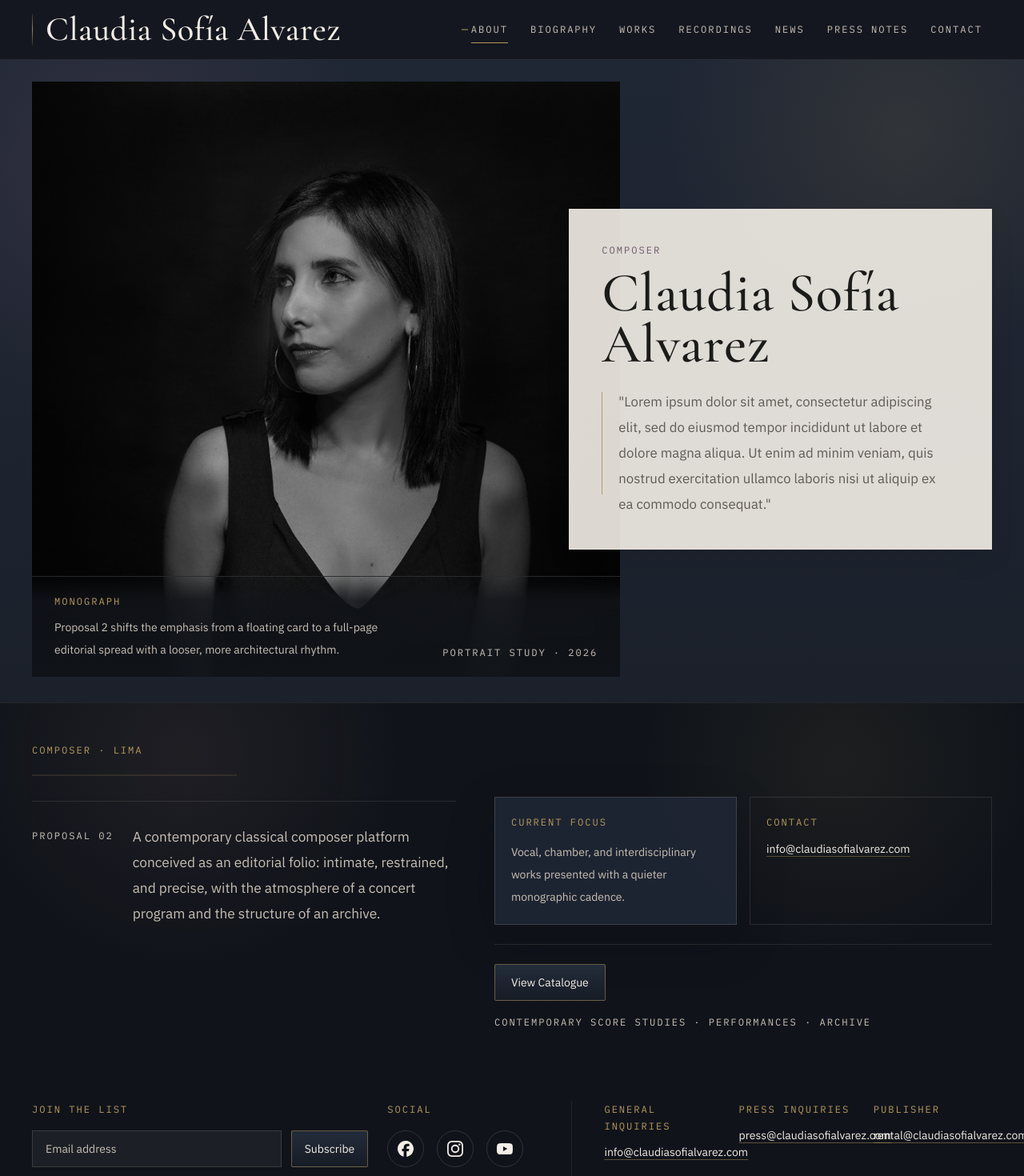
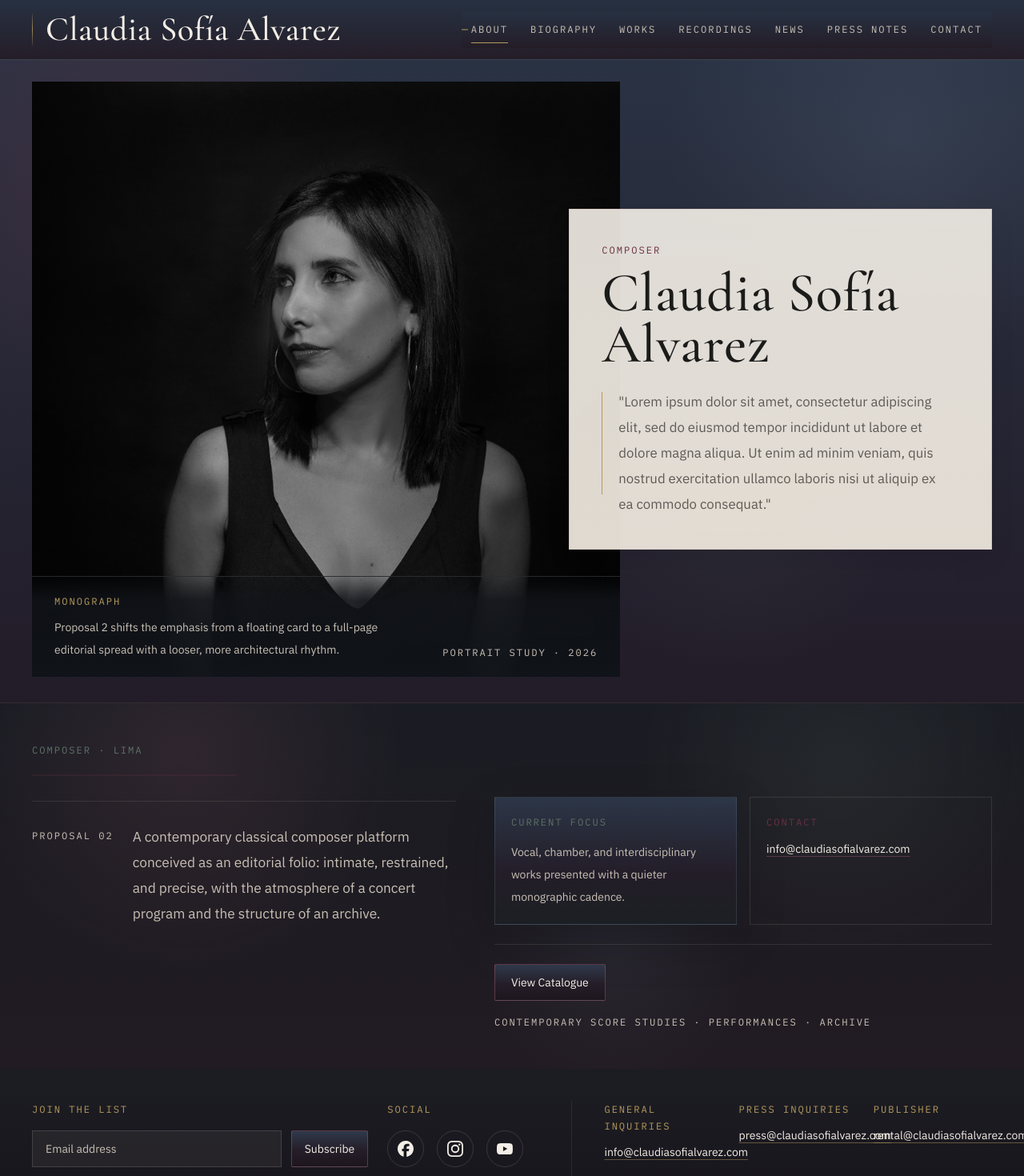
Before and after one commit to yepsan95/claudia-sofia-alvarez-portfolio, a Vue app: page /#/ in a window 1280 px wide. Shown: the top 1470 px of the page at 80% size. Built offline with nearby package versions, Linux system fonts and the light colour scheme.

Commit message:
feat: add changes in color schema [68]

```diff
--- a/src/components/BaseFilter.vue
+++ b/src/components/BaseFilter.vue
@@ -5,7 +5,7 @@
       :key="option.id"
       type="button"
       :aria-pressed="isSelected(option.id)"
-      class="section-label rounded-full border px-4 py-2 transition-all duration-300 focus:outline-none focus:ring-2 focus:ring-[rgba(181,154,92,0.38)] focus:ring-offset-2 focus:ring-offset-[var(--color-paper)]"
+      class="section-label rounded-full border px-4 py-2 transition-all duration-300 focus:outline-none focus:ring-2 focus:ring-[rgba(106,48,64,0.32)] focus:ring-offset-2 focus:ring-offset-[var(--color-paper)]"
       :class="getPillClasses(option.id)"
       @click="toggleOption(option.id)"
     >
@@ -58,6 +58,6 @@ const toggleOption = (optionId: string) => {
 
 const getPillClasses = (optionId: string) =>
   isSelected(optionId)
-    ? "border-[rgba(110,89,109,0.72)] bg-[var(--color-plum)] text-[var(--text-primary-dark)] shadow-[0_10px_25px_rgba(110,89,109,0.16)]"
-    : "border-[var(--border-soft)] bg-[rgba(244,240,232,0.78)] text-[var(--text-secondary-light)] hover:border-[rgba(181,154,92,0.58)] hover:text-[var(--text-primary-light)]";
+    ? "border-[rgba(106,48,64,0.8)] bg-[var(--color-wine)] text-[var(--text-primary-dark)] shadow-[0_10px_25px_rgba(106,48,64,0.22)]"
+    : "border-[var(--border-soft)] bg-[rgba(244,240,232,0.78)] text-[var(--text-secondary-light)] hover:border-[rgba(109,127,149,0.52)] hover:bg-[rgba(232,225,212,0.9)] hover:text-[var(--text-primary-light)]";
 </script>
--- a/src/components/BaseNavBar.vue
+++ b/src/components/BaseNavBar.vue
@@ -1,6 +1,6 @@
 <template>
   <nav
-    class="fixed left-0 top-0 z-50 w-full border-b border-[rgba(201,192,181,0.12)] bg-[rgba(20,23,30,0.9)] text-[var(--text-primary-dark)] backdrop-blur-xl"
+    class="fixed left-0 top-0 z-50 w-full border-b border-[rgba(201,192,181,0.12)] bg-[linear-gradient(180deg,rgba(39,49,66,0.95),rgba(36,29,39,0.95))] text-[var(--text-primary-dark)] backdrop-blur-xl"
   >
     <div
       class="mx-auto flex min-h-16 w-full max-w-[96rem] items-center justify-between gap-4 px-4 py-3 md:min-h-[74px] md:px-6 xl:px-10"
@@ -19,7 +19,7 @@
       </div>
       <button
         type="button"
-        class="section-label inline-flex items-center rounded-sm border border-[rgba(201,192,181,0.22)] px-3 py-2 text-[var(--text-primary-dark)] transition-colors duration-300 hover:border-[rgba(181,154,92,0.72)] hover:text-[var(--color-gold)] focus:outline-none focus:ring-2 focus:ring-[rgba(181,154,92,0.35)] lg:hidden"
+        class="section-label inline-flex items-center rounded-sm border border-[rgba(201,192,181,0.22)] px-3 py-2 text-[var(--text-primary-dark)] transition-colors duration-300 hover:border-[rgba(106,48,64,0.72)] hover:text-[var(--color-gold)] focus:outline-none focus:ring-2 focus:ring-[rgba(106,48,64,0.32)] lg:hidden"
         :aria-expanded="isMenuOpen"
         aria-controls="site-nav-links"
         @click="toggleMenu"
@@ -28,7 +28,7 @@
       </button>
       <div
         id="site-nav-links"
-        class="absolute left-0 top-full w-full border-t border-[rgba(201,192,181,0.12)] bg-[rgba(20,23,30,0.97)] px-4 py-4 lg:static lg:w-auto lg:border-t-0 lg:bg-transparent lg:p-0"
+        class="absolute left-0 top-full w-full border-t border-[rgba(201,192,181,0.12)] bg-[linear-gradient(180deg,rgba(39,49,66,0.98),rgba(36,29,39,0.98))] px-4 py-4 lg:static lg:w-auto lg:border-t-0 lg:bg-transparent lg:p-0"
         :class="isMenuOpen ? 'block' : 'hidden lg:block'"
       >
         <div
--- a/src/components/BaseSidebar.vue
+++ b/src/components/BaseSidebar.vue
@@ -1,7 +1,7 @@
 <template>
   <aside
     id="timeline-sidebar"
-    class="fixed left-0 z-20 h-[calc(100vh-4rem)] w-[min(18.5rem,85vw)] overflow-y-auto border-r border-[rgba(201,192,181,0.08)] bg-[linear-gradient(180deg,#202735_0%,#171c24_100%)] text-[var(--text-primary-dark)] transition-transform duration-300 md:top-[74px] md:h-[calc(100vh-74px)] lg:w-[17rem]"
+    class="fixed left-0 z-20 h-[calc(100vh-4rem)] w-[min(18.5rem,85vw)] overflow-y-auto border-r border-[rgba(201,192,181,0.08)] bg-[linear-gradient(180deg,#2a3446_0%,#231d29_72%,#18181d_100%)] text-[var(--text-primary-dark)] transition-transform duration-300 md:top-[74px] md:h-[calc(100vh-74px)] lg:w-[17rem]"
     :class="sidebarStateClass"
   >
     <div class="border-b border-[rgba(201,192,181,0.1)] px-5 py-6">
@@ -23,7 +23,7 @@
         @click="handleOptionClick(option.id)"
       >
         <span
-          class="h-px w-4 bg-[rgba(201,192,181,0.18)] transition-all duration-300 group-hover:w-8 group-hover:bg-[var(--color-gold)]"
+          class="h-px w-4 bg-[rgba(201,192,181,0.18)] transition-all duration-300 group-hover:w-8 group-hover:bg-[var(--color-wine)]"
         />
         <span class="group-hover:text-[var(--color-gold)]">{{
           option.label
--- a/src/components/BaseTimeline.vue
+++ b/src/components/BaseTimeline.vue
@@ -32,7 +32,7 @@
           class="grid gap-8 border-b border-[rgba(94,90,85,0.14)] pb-10 lg:grid-cols-[minmax(0,1.15fr)_minmax(18rem,0.65fr)]"
         >
           <div>
-            <p class="section-label text-[var(--color-plum)]">
+            <p class="section-label text-[var(--color-wine)]">
               Catalogue of Works
             </p>
             <p
--- a/src/input.css
+++ b/src/input.css
@@ -11,18 +11,22 @@
     --font-sans: "IBM Plex Sans", "Helvetica Neue", Arial, sans-serif;
     --font-mono: "IBM Plex Mono", "Courier New", monospace;
 
-    --color-ink: #16181d;
-    --color-midnight: #202735;
-    --color-graphite: #2d3442;
+    --color-ink: #17161b;
+    --color-midnight: #273142;
+    --color-graphite: #394459;
 
     --color-paper: #f4f0e8;
     --color-parchment: #e8e1d4;
     --color-mist: #d8d1c6;
 
     --color-gold: #b59a5c;
-    --color-plum: #6e596d;
-    --color-rose-clay: #a67c7a;
-    --color-sage-smoke: #7e8a7a;
+    --color-wine: #6a3040;
+    --color-bordeaux: #8a5362;
+    --color-plum: #7a6678;
+    --color-rose-clay: #b28682;
+    --color-cypress: #5d7266;
+    --color-sage-smoke: #889183;
+    --color-slate-blue: #6d7f95;
 
     --text-primary-dark: #f3eee6;
     --text-secondary-dark: #c9c0b5;
@@ -36,7 +40,8 @@
     --shadow-soft: 0 12px 30px rgba(14, 16, 20, 0.08);
     --shadow-deep: 0 20px 60px rgba(10, 12, 16, 0.22);
 
-    --bg-dark-surface: linear-gradient(180deg, #202735 0%, #181c24 100%);
+    --bg-dark-surface:
+      linear-gradient(180deg, #2a3446 0%, #231d29 54%, #17171d 100%);
     --bg-paper-surface: linear-gradient(180deg, #f4f0e8 0%, #efe8dc 100%);
 
     --ease-standard: cubic-bezier(0.22, 1, 0.36, 1);
@@ -55,8 +60,10 @@
     margin: 0;
     min-width: 320px;
     background:
-      radial-gradient(circle at top left, rgba(110, 89, 109, 0.18), transparent 28%),
-      linear-gradient(180deg, #14161b 0%, #171a20 100%);
+      radial-gradient(circle at 14% 10%, rgba(106, 48, 64, 0.28), transparent 30%),
+      radial-gradient(circle at 84% 14%, rgba(109, 127, 149, 0.16), transparent 26%),
+      radial-gradient(circle at 64% 74%, rgba(93, 114, 102, 0.1), transparent 22%),
+      linear-gradient(180deg, #18171c 0%, #17181d 100%);
     color: var(--text-primary-dark);
     font-family: var(--font-sans);
     line-height: 1.75;
@@ -69,7 +76,7 @@
   }
 
   ::selection {
-    background: rgba(181, 154, 92, 0.35);
+    background: rgba(106, 48, 64, 0.35);
     color: var(--text-primary-dark);
   }
 
@@ -113,14 +120,23 @@
   }
 
   .panel-paper {
-    background: rgba(244, 240, 232, 0.9);
-    border: 1px solid rgba(232, 225, 212, 0.68);
+    background: linear-gradient(
+      180deg,
+      rgba(244, 240, 232, 0.9) 0%,
+      rgba(238, 231, 221, 0.94) 100%
+    );
+    border: 1px solid rgba(178, 134, 130, 0.22);
     box-shadow: var(--shadow-soft);
   }
 
   .panel-ink {
-    background: rgba(32, 39, 53, 0.86);
-    border: 1px solid rgba(201, 192, 181, 0.18);
+    background: linear-gradient(
+      180deg,
+      rgba(46, 56, 74, 0.92) 0%,
+      rgba(35, 29, 41, 0.94) 60%,
+      rgba(27, 31, 35, 0.94) 100%
+    );
+    border: 1px solid rgba(109, 127, 149, 0.26);
     box-shadow: var(--shadow-deep);
   }
 
@@ -132,7 +148,7 @@
     content: "";
     position: absolute;
     inset: 50% 0 auto;
-    border-top: 1px solid rgba(181, 154, 92, 0.3);
+    border-top: 1px solid rgba(106, 48, 64, 0.42);
     transform: translateY(-50%);
   }
 
@@ -144,8 +160,13 @@
   }
 
   .button-primary {
-    border: 1px solid rgba(181, 154, 92, 0.5);
-    background: linear-gradient(180deg, #232c3a 0%, #171c25 100%);
+    border: 1px solid rgba(138, 83, 98, 0.58);
+    background: linear-gradient(
+      180deg,
+      rgba(47, 57, 75, 1) 0%,
+      rgba(37, 29, 40, 1) 55%,
+      rgba(29, 22, 30, 1) 100%
+    );
     color: var(--text-primary-dark);
     transition:
       color var(--dur-med) var(--ease-standard),
@@ -157,6 +178,11 @@
 
   .button-primary:hover {
     border-color: rgba(181, 154, 92, 0.88);
+    background: linear-gradient(
+      180deg,
+      rgba(58, 67, 87, 1) 0%,
+      rgba(53, 34, 44, 1) 100%
+    );
     transform: translateY(-1px);
     box-shadow: 0 10px 20px rgba(22, 24, 29, 0.16);
   }
@@ -173,7 +199,8 @@
   }
 
   .button-secondary:hover {
-    border-color: rgba(181, 154, 92, 0.7);
+    border-color: rgba(106, 48, 64, 0.62);
+    background: rgba(244, 240, 232, 0.9);
     transform: translateY(-1px);
   }
 }
--- a/src/views/HomeView.vue
+++ b/src/views/HomeView.vue
@@ -2,7 +2,7 @@
   <div class="surface-ink min-h-screen pt-16 md:pt-[70px]">
     <section class="relative overflow-hidden">
       <div
-        class="pointer-events-none absolute inset-0 bg-[radial-gradient(circle_at_12%_18%,rgba(110,89,109,0.24),transparent_24%),radial-gradient(circle_at_88%_12%,rgba(181,154,92,0.12),transparent_22%)]"
+        class="pointer-events-none absolute inset-0 bg-[radial-gradient(circle_at_12%_18%,rgba(106,48,64,0.32),transparent_24%),radial-gradient(circle_at_88%_12%,rgba(109,127,149,0.18),transparent_22%),radial-gradient(circle_at_72%_72%,rgba(93,114,102,0.1),transparent_18%)]"
       />
       <div
         class="mx-auto grid min-h-[calc(100vh-70px)] max-w-[96rem] items-center gap-8 px-4 py-8 sm:px-6 lg:grid-cols-[minmax(0,1.2fr)_minmax(19rem,0.68fr)] lg:px-10 xl:gap-12"
@@ -40,7 +40,7 @@
         </div>
         <div class="relative z-10 self-center lg:-ml-20 xl:-ml-28">
           <div class="panel-paper px-6 py-8 sm:px-8 sm:py-10 lg:px-10">
-            <p class="section-label text-[var(--color-plum)]">Composer</p>
+            <p class="section-label text-[var(--color-wine)]">Composer</p>
             <h1
               class="mt-3 max-w-[14ch] font-display text-[2.6rem] leading-[0.92] text-[var(--text-primary-light)] sm:text-[3.3rem] lg:text-[4.3rem]"
             >
@@ -62,17 +62,17 @@
       </div>
     </section>
     <section
-      class="relative overflow-hidden border-t border-[rgba(201,192,181,0.1)] bg-[rgba(16,19,25,0.92)]"
+      class="relative overflow-hidden border-t border-[rgba(201,192,181,0.1)] bg-[linear-gradient(180deg,rgba(26,28,34,0.96),rgba(34,27,35,0.96))]"
     >
       <div
-        class="pointer-events-none absolute inset-0 bg-[radial-gradient(circle_at_18%_14%,rgba(166,124,122,0.1),transparent_24%),radial-gradient(circle_at_82%_16%,rgba(181,154,92,0.08),transparent_22%)]"
+        class="pointer-events-none absolute inset-0 bg-[radial-gradient(circle_at_18%_14%,rgba(138,83,98,0.18),transparent_24%),radial-gradient(circle_at_82%_16%,rgba(93,114,102,0.14),transparent_22%),radial-gradient(circle_at_60%_70%,rgba(109,127,149,0.1),transparent_20%)]"
       />
       <div class="relative mx-auto max-w-[96rem] px-4 py-12 sm:px-6 lg:px-10">
         <div
           class="grid gap-10 lg:grid-cols-[minmax(0,0.92fr)_minmax(0,1.08fr)] lg:gap-12"
         >
           <div>
-            <p class="section-label text-[var(--color-gold)]">
+            <p class="section-label text-[var(--color-cypress)]">
               Composer · Lima
             </p>
             <div class="mt-5 score-rule w-full max-w-[16rem]">
@@ -98,7 +98,7 @@
           >
             <div class="grid gap-4 sm:grid-cols-2">
               <div class="panel-ink px-5 py-5">
-                <p class="section-label text-[var(--color-gold)]">
+                <p class="section-label text-[var(--color-cypress)]">
                   Current Focus
                 </p>
                 <p
@@ -109,10 +109,10 @@
                 </p>
               </div>
               <div class="border border-[rgba(201,192,181,0.14)] px-5 py-5">
-                <p class="section-label text-[var(--color-gold)]">Contact</p>
+                <p class="section-label text-[var(--color-wine)]">Contact</p>
                 <a
                   href="mailto:info@claudiasofialvarez.com"
-                  class="mt-3 inline-block text-sm text-[var(--text-primary-dark)] underline decoration-[rgba(181,154,92,0.4)] underline-offset-4 transition-colors duration-300 hover:text-[var(--color-gold)]"
+                  class="mt-3 inline-block text-sm text-[var(--text-primary-dark)] underline decoration-[rgba(138,83,98,0.52)] underline-offset-4 transition-colors duration-300 hover:text-[var(--color-gold)]"
                 >
                   info@claudiasofialvarez.com
                 </a>
@@ -135,7 +135,9 @@
         </div>
       </div>
     </section>
-    <section class="bg-[rgba(16,19,25,0.92)]">
+    <section
+      class="bg-[linear-gradient(180deg,rgba(28,29,35,0.98),rgba(24,20,28,0.98))]"
+    >
       <div
         class="mx-auto grid max-w-[96rem] gap-8 px-4 py-10 sm:px-6 lg:grid-cols-[minmax(0,1.1fr)_minmax(0,0.9fr)] lg:px-10"
       >
```
Also changed, not shown: src/components/BaseWork.vue (+7 -5 lines), 1 other file (tests, documents, lock files or other folders).
